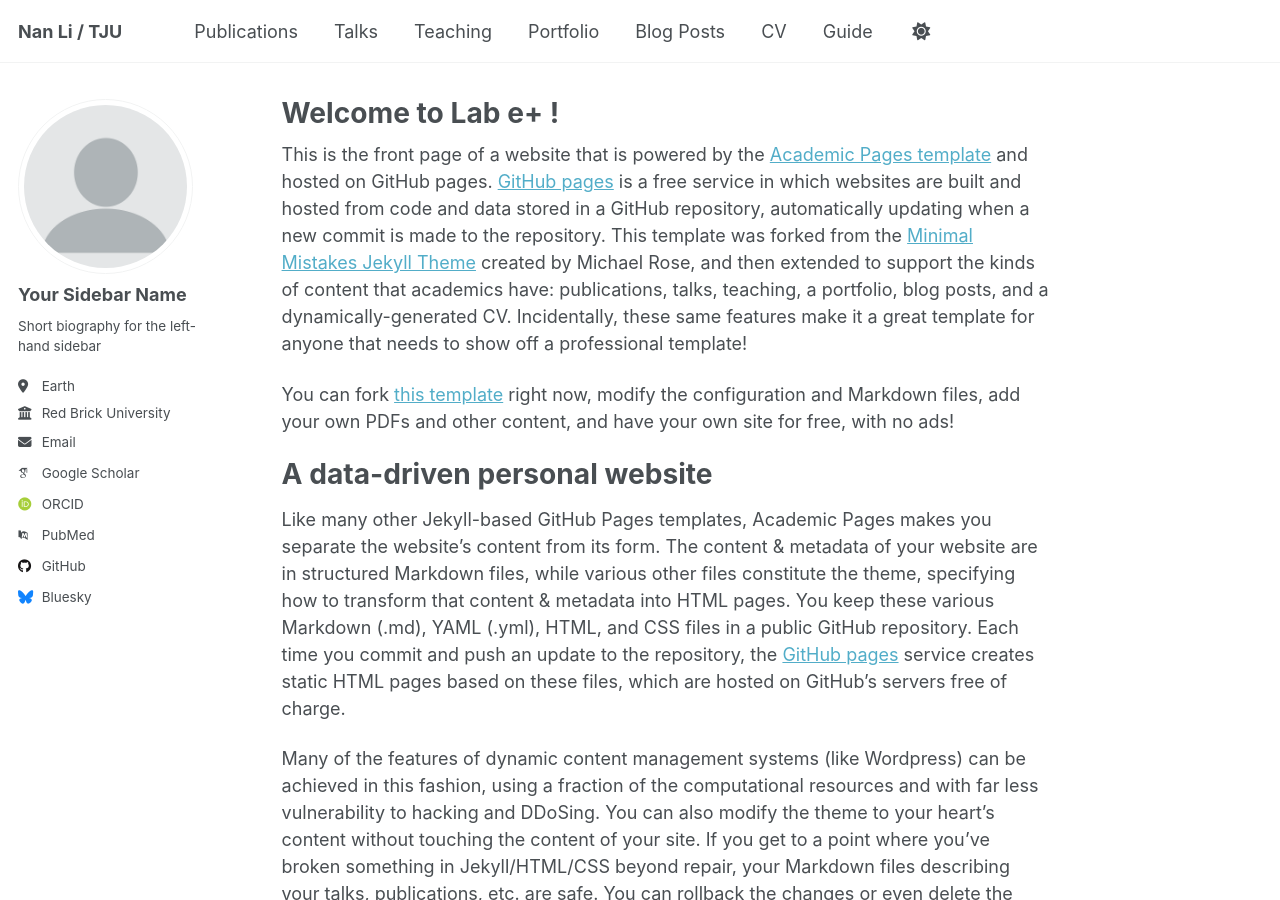
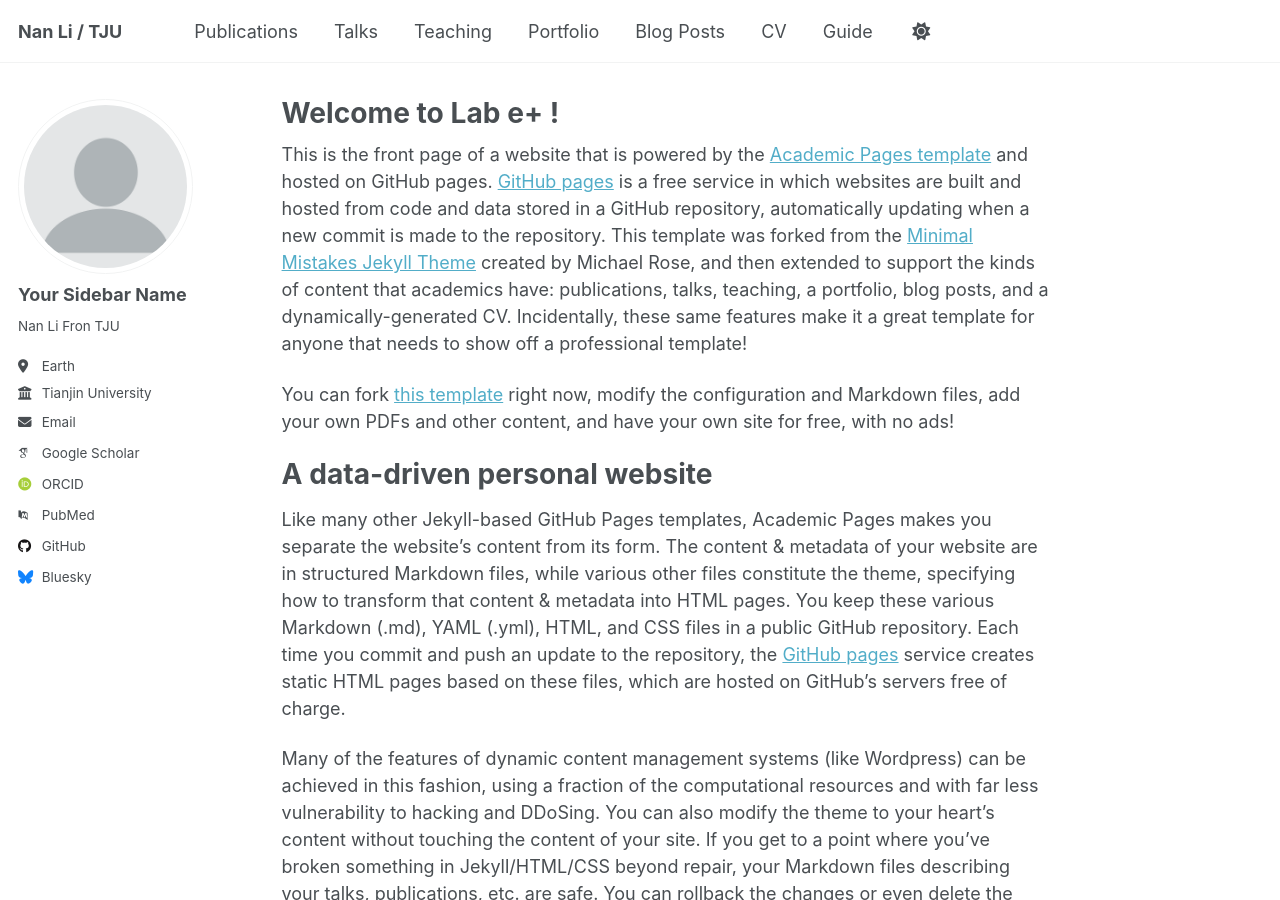
Before and after one commit to xmjmyxm/Lab, a Jekyll site: the page built from _pages/about.md, in a window 1280 px wide and 900 px high. Built offline with Jekyll 4.4.1, drawn with Linux system fonts in a browser that asks for light colours; some web fonts are replaced; a script that is not in the unit is left out.

Commit message:
Update _config.yml

```diff
--- a/_config.yml
+++ b/_config.yml
@@ -16,7 +16,7 @@ description              : &description "Your Name's academic portfolio"   # Upd
 url                      : https://xmjmyxm.github.io/Lab # The base hostname & protocol for your site e.g. "https://[your GitHub username].github.io",
                                                            # or if you already have some other page hosted on Github then use "https://[your GitHub username].github.io/[Your Repo Name]"
 baseurl                  : "" # the subpath of your site, e.g. "/blog"
-repository               : "academicpages/academicpages.github.io"
+repository               : "xmjmyxm.github.io/Lab"
 
 # Site Author - The following control what appear as part of the author content on the side bar.
 #               If a field is blank the icon and link will not appear, otherwise it will be shown.
@@ -26,9 +26,9 @@ author:
   avatar           : "profile.png"
   name             : "Your Sidebar Name"
   pronouns         : # example: "she/her"
-  bio              : "Short biography for the left-hand sidebar"
+  bio              : "Nan Li Fron TJU"
   location         : "Earth"
-  employer         : "Red Brick University"
+  employer         : "Tianjin University"
   uri              : # URL
   email            : "none@example.org"
 
```
